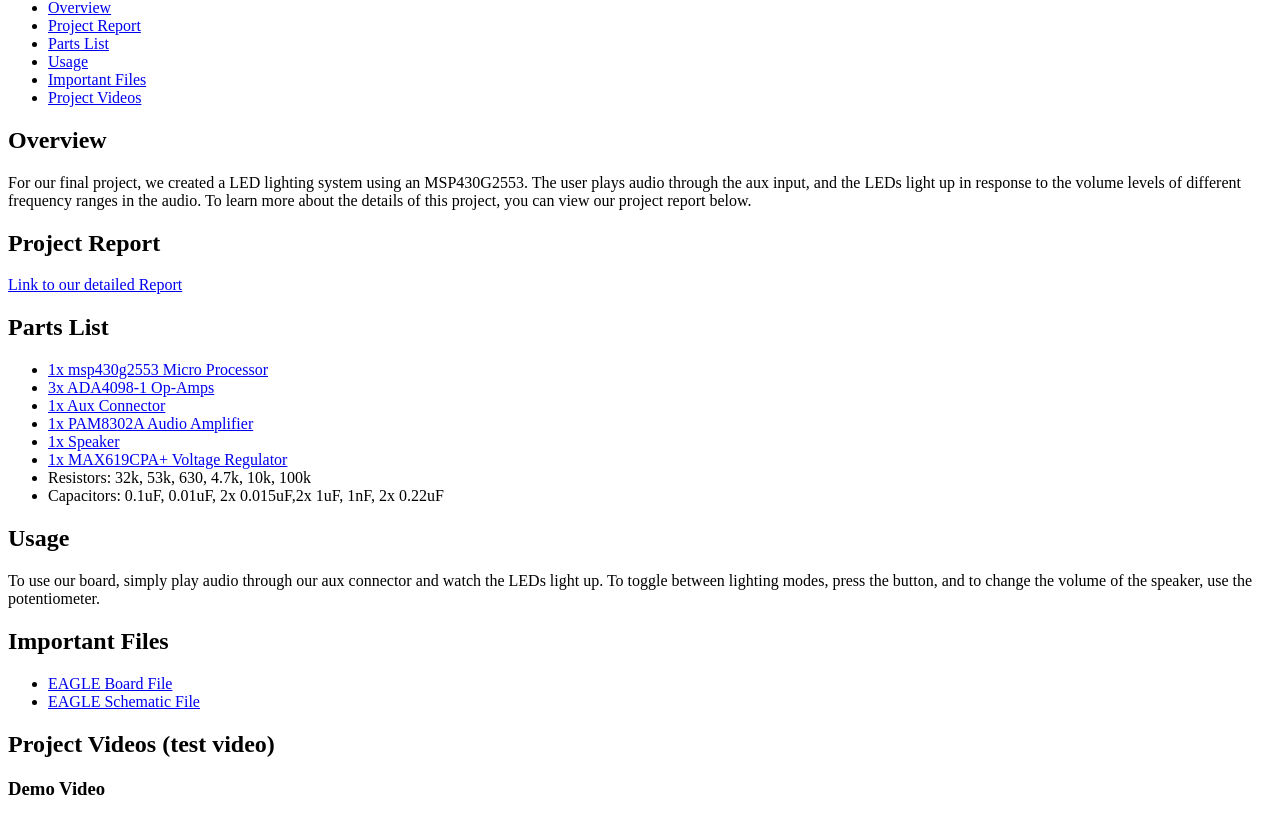
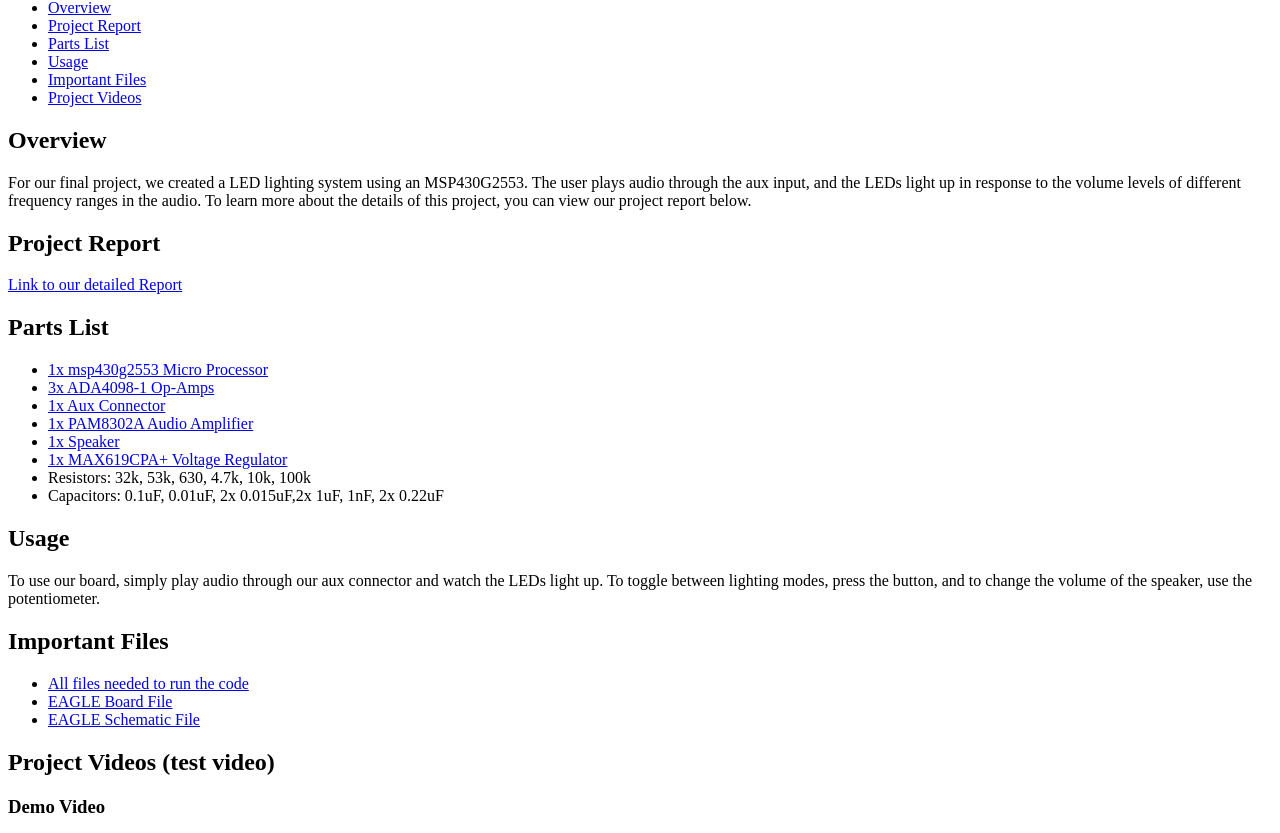
Before and after one commit to pbh2/ELEC327-Final-Project, a plain HTML site: page index.html in a window 1280 px wide. Shown: the part 128-961 px from the top of the page. Drawn offline with Linux system fonts and the light colour scheme; grey boxes are pictures that could not be loaded.

Commit message:
Update index.html

```diff
--- a/index.html
+++ b/index.html
@@ -58,6 +58,7 @@
       <section id="files">
         <h2>Important Files</h2>
         <ul>
+          <li><a href="ELEC327 FINAL">All files needed to run the code</a></li>
           <li><a href="ELEC327_V3.brd">EAGLE Board File</a></li>
           <li><a href="ELEC327_V3.sch">EAGLE Schematic File</a></li>
         </ul>
```
